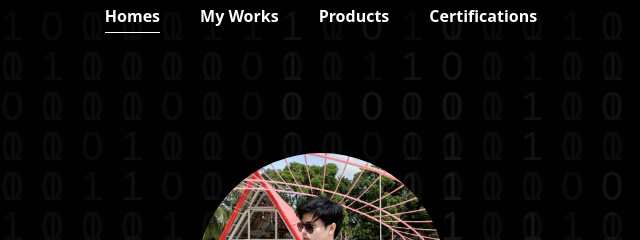
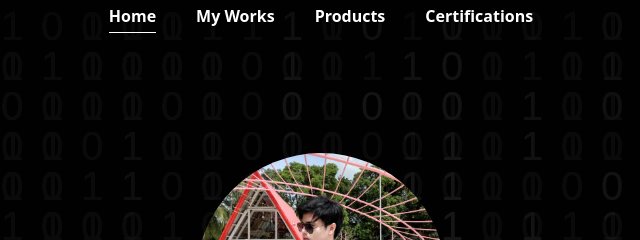
Before and after one commit to kevinkarl22/kevinkarl22.github.io, a plain HTML site: page index.html in a window 1280 px wide. Shown: the top 240 px of the page, 319-959 px from the left. Drawn offline with nearby package versions, Linux system fonts and the light colour scheme.

Commit message:
Update index.html
23 Dec 2021 1:52 PM

```diff
--- a/index.html
+++ b/index.html
@@ -37,7 +37,7 @@
     <header class="mb-auto">
       <div>
         <nav class="nav nav-masthead justify-content-center">
-          <a class="nav-link" href="#home" title="Home">Homes</a>
+          <a class="nav-link" href="#home" title="Home">Home</a>
           <a class="nav-link" href="#my-works" title="My Works">My Works</a>
           <a class="nav-link" href="#products" title="Products">Products</a>
           <a class="nav-link" href="#certifications" title="Certifications">Certifications</a>
```
